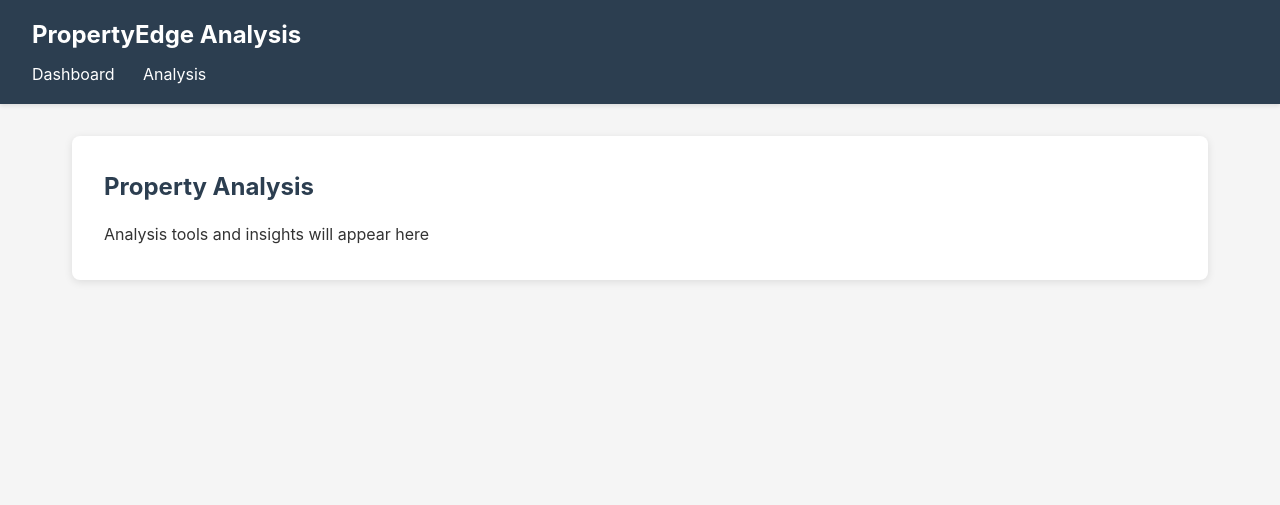
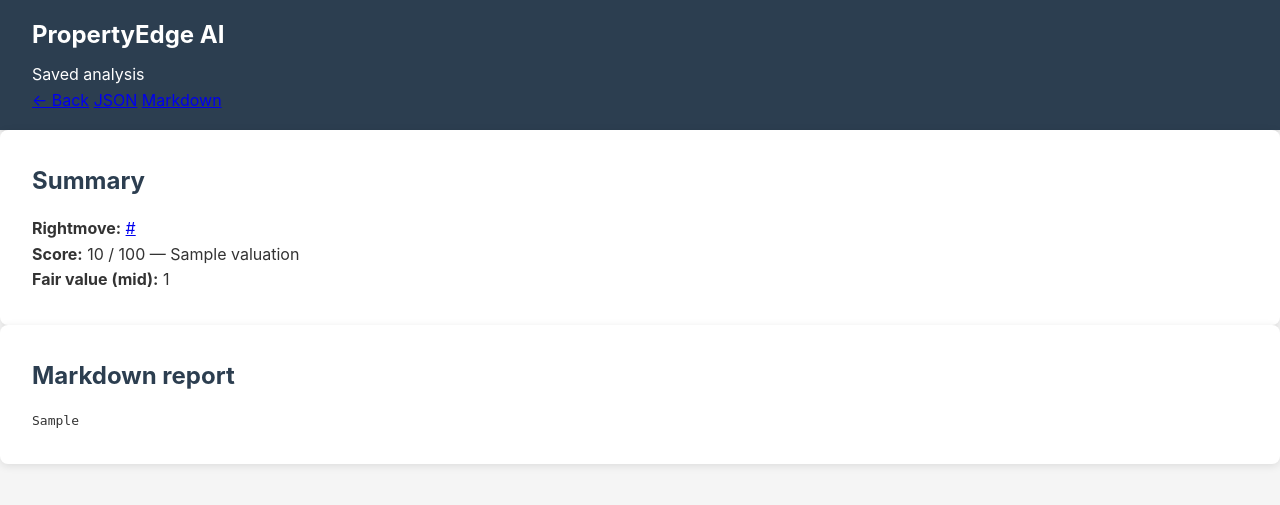
Before and after one commit to godwaino/PropertyEdge, a Flask app: template templates/analysis.html in a window 1280 px wide. Shown: the top 505 px of the page. Run offline with Flask 3, Linux system fonts and the light colour scheme; the template is opened without the code that fills it: most values are stand-ins (such as "Sample title", 1, 10 or a date in 2020); parts of the project's set-up code (start-up, migrations or seed data) failed here and were passed over; some libraries are stand-ins or nearby versions.

Commit message:
Update analysis.html

```diff
--- a/templates/analysis.html
+++ b/templates/analysis.html
@@ -1,27 +1,36 @@
-<!DOCTYPE html>
+<!doctype html>
 <html lang="en">
 <head>
-    <meta charset="UTF-8">
-    <meta name="viewport" content="width=device-width, initial-scale=1.0">
-    <title>PropertyEdge - Analysis</title>
-    <link rel="stylesheet" href="{{ url_for('static', filename='style.css') }}">
+  <meta charset="utf-8" />
+  <meta name="viewport" content="width=device-width,initial-scale=1" />
+  <title>PropertyEdge AI — Analysis {{ row.id }}</title>
+  <link rel="stylesheet" href="/static/style.css" />
 </head>
 <body>
-    <header>
-        <h1>PropertyEdge Analysis</h1>
-        <nav>
-            <a href="/">Dashboard</a>
-            <a href="/analysis">Analysis</a>
-        </nav>
+  <div class="wrap">
+    <header class="top">
+      <div>
+        <h1>PropertyEdge AI</h1>
+        <p class="sub">Saved analysis</p>
+      </div>
+      <div class="links">
+        <a class="btn" href="/">← Back</a>
+        <a class="btn" href="/a/{{ row.id }}/json">JSON</a>
+        <a class="btn" href="/a/{{ row.id }}/md">Markdown</a>
+      </div>
     </header>
 
-    <main>
-        <section class="analysis-content">
-            <h2>Property Analysis</h2>
-            <p>Analysis tools and insights will appear here</p>
-        </section>
-    </main>
+    <section class="card">
+      <h2>Summary</h2>
+      <p><strong>Rightmove:</strong> <a href="{{ row.url }}" target="_blank" rel="noreferrer">{{ row.url }}</a></p>
+      <p><strong>Score:</strong> {{ row.valuation.score if row.valuation else "—" }} / 100 — {{ row.valuation.label if row.valuation else "—" }}</p>
+      <p><strong>Fair value (mid):</strong> {{ row.valuation.fair_value_mid if row.valuation else "—" }}</p>
+    </section>
 
-    <script src="{{ url_for('static', filename='app.js') }}"></script>
+    <section class="card">
+      <h2>Markdown report</h2>
+      <pre class="pre">{{ row.md_report }}</pre>
+    </section>
+  </div>
 </body>
 </html>
```
